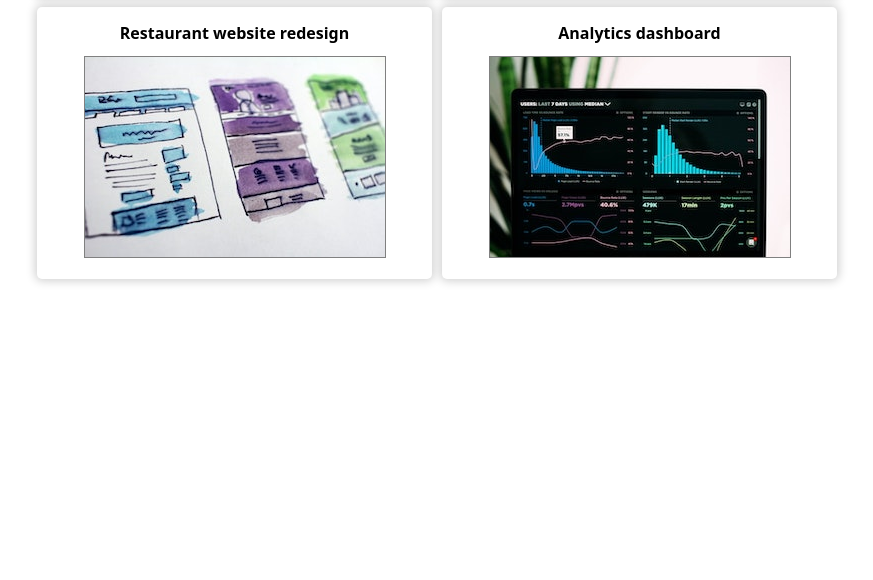
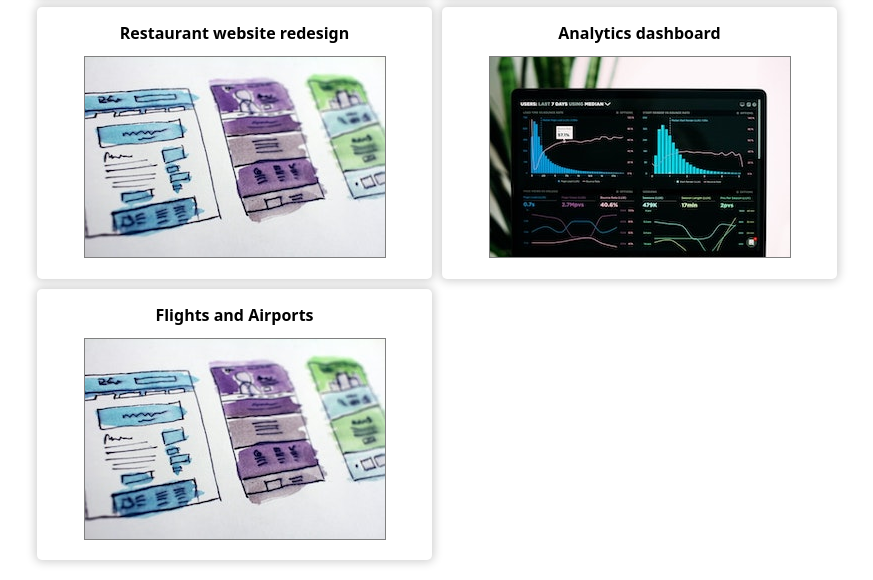
Before and after one commit to darren-2016/portfolio, a plain HTML site: page index.html in a window 1280 px wide. Shown: the part 470-1050 px from the top of the page, without its empty margins (203-1076 px from the left). Before the commit the page ends 800 px from the top, so only its background shows below. Drawn offline with nearby package versions, Linux system fonts and the light colour scheme.

Commit message:
Added container for another project

```diff
--- a/index.html
+++ b/index.html
@@ -61,6 +61,15 @@
           />
         </a>
       </div>
+      <div class="project">
+        <h4>Flights and Airports</h4>
+        <a href="#">
+          <img
+            src="./wireframes.jpg"
+            alt="A mobile phone showing the stock price of FB"
+          />
+        </a>
+      </div>
     </main>
   </body>
 </html>
```
